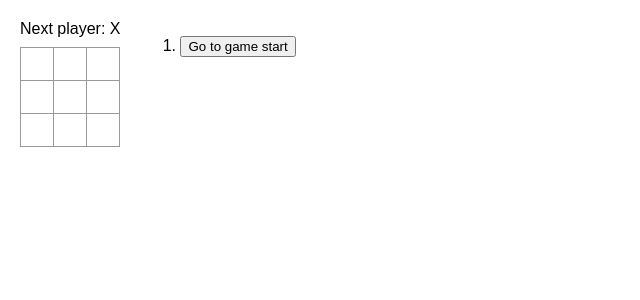
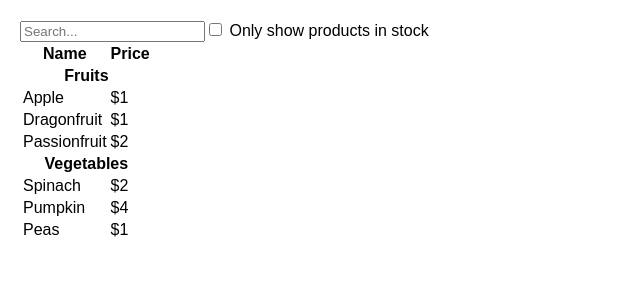
Before and after one commit to MurtadaAhmed/REACT-training-materials, a React (Create React App) app: page / in a window 1280 px wide. Shown: the top 300 px of the page, without its empty margins (0-640 px from the left). Built offline with nearby package versions, Linux system fonts and the light colour scheme.

Commit message:
REACT tutorial - productStock

```diff
--- a/src/index.js
+++ b/src/index.js
@@ -1,7 +1,7 @@
 import React, {StrictMode} from "react";
 import {createRoot} from "react-dom/client"
 import "./index.css"
-import App from "./App"
+import App from "./productStock"
 
 const root = createRoot(document.getElementById("root"))
 
--- /dev/null
+++ b/src/productStock.js
@@ -0,0 +1,121 @@
+import {useState} from "react";
+
+const products = [
+    {category: "Fruits", price: "$1", stocked: true, name: "Apple"},
+    {category: "Fruits", price: "$1", stocked: true, name: "Dragonfruit"},
+    {category: "Fruits", price: "$2", stocked: false, name: "Passionfruit"},
+    {category: "Vegetables", price: "$2", stocked: true, name: "Spinach"},
+    {category: "Vegetables", price: "$4", stocked: false, name: "Pumpkin"},
+    {category: "Vegetables", price: "$1", stocked: true, name: "Peas"}
+]
+
+// Search Bar Functionality
+function SearchBar({filterText, inStockOnly, onFilterTextChange, onInStockOnlyChange}) {
+    return (
+        <form>
+            <input
+                type="text"
+                placeholder="Search..."
+                value={filterText}
+                onChange={(e) => onFilterTextChange(e.target.value)}
+            />
+            <label>
+                <input
+                    type="checkbox"
+                    checked={inStockOnly}
+                    onChange={(e) => onInStockOnlyChange(e.target.checked)}
+                />
+                {" "}
+                Only show products in stock
+            </label>
+        </form>
+    )
+}
+
+
+// Product Row Functionality
+function ProductRow({product}){
+    return (
+        <tr>
+            <td>{product.name}</td>
+            <td>{product.price}</td>
+        </tr>
+    )
+}
+
+// Product Category Row Functionality
+function ProductCategoryRow({category}) {
+    return (
+        <tr>
+            <th colSpan="2">
+                {category}
+            </th>
+        </tr>
+    )
+}
+
+
+// Product Table Functionality
+function ProductTable({products, filterText, inStockOnly}) {
+    const rows = []
+    let lastCategory = null;
+
+    products.forEach((product) => {
+
+        if (product.name.toLowerCase().indexOf(filterText.toLowerCase()) === -1){
+            return
+        }
+
+        if (inStockOnly && !product.stocked){
+            return;
+        }
+
+        if (product.category !== lastCategory) {
+            rows.push(
+                <ProductCategoryRow category={product.category} key={product.category}/>
+            )
+        }
+        rows.push(
+            <ProductRow product={product} key={product.name}/>
+        )
+        lastCategory = product.category
+    })
+
+    return (
+        <table>
+            <thead>
+                <tr>
+                    <th>Name</th>
+                    <th>Price</th>
+                </tr>
+            </thead>
+            <tbody>
+                {rows}
+            </tbody>
+        </table>
+    )
+}
+
+// Filtered Product Table Functionality
+function FilterableProductTable({products}) {
+    const [filterText, setFilterText] = useState("")
+    const [inStockOnly, setInStockOnly] = useState(false)
+    return (
+        <div>
+            <SearchBar
+                filterText={filterText}
+                inStockOnly={inStockOnly}
+                onFilterTextChange={setFilterText}
+                onInStockOnlyChange={setInStockOnly}
+            />
+            <ProductTable
+                products={products}
+                filterText={filterText}
+                inStockOnly={inStockOnly} />
+        </div>
+    )
+}
+
+export default function App() {
+    return <FilterableProductTable products={products} />
+}
```
Also changed, not shown: src/ticktokGame.js (renamed from src/App.js).
